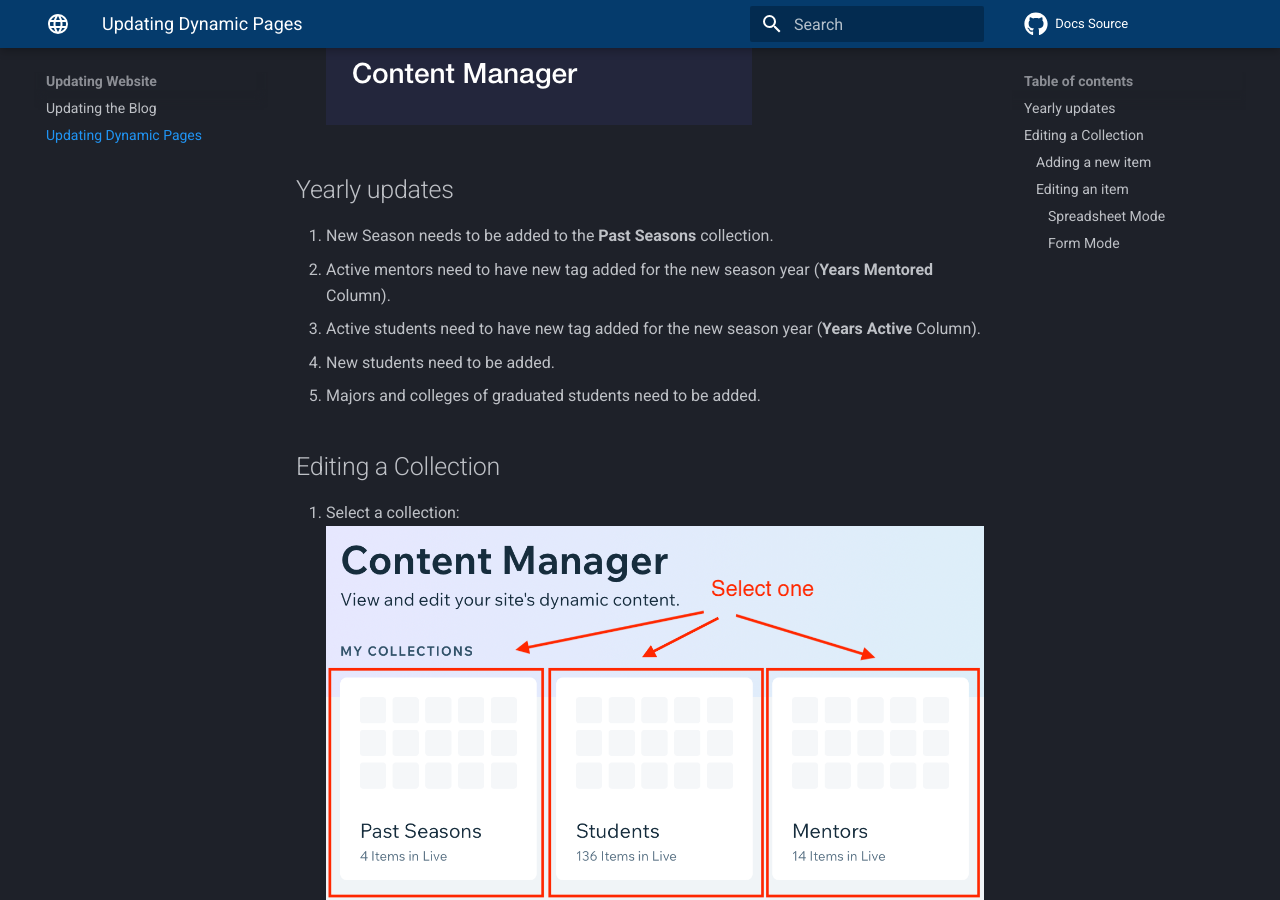
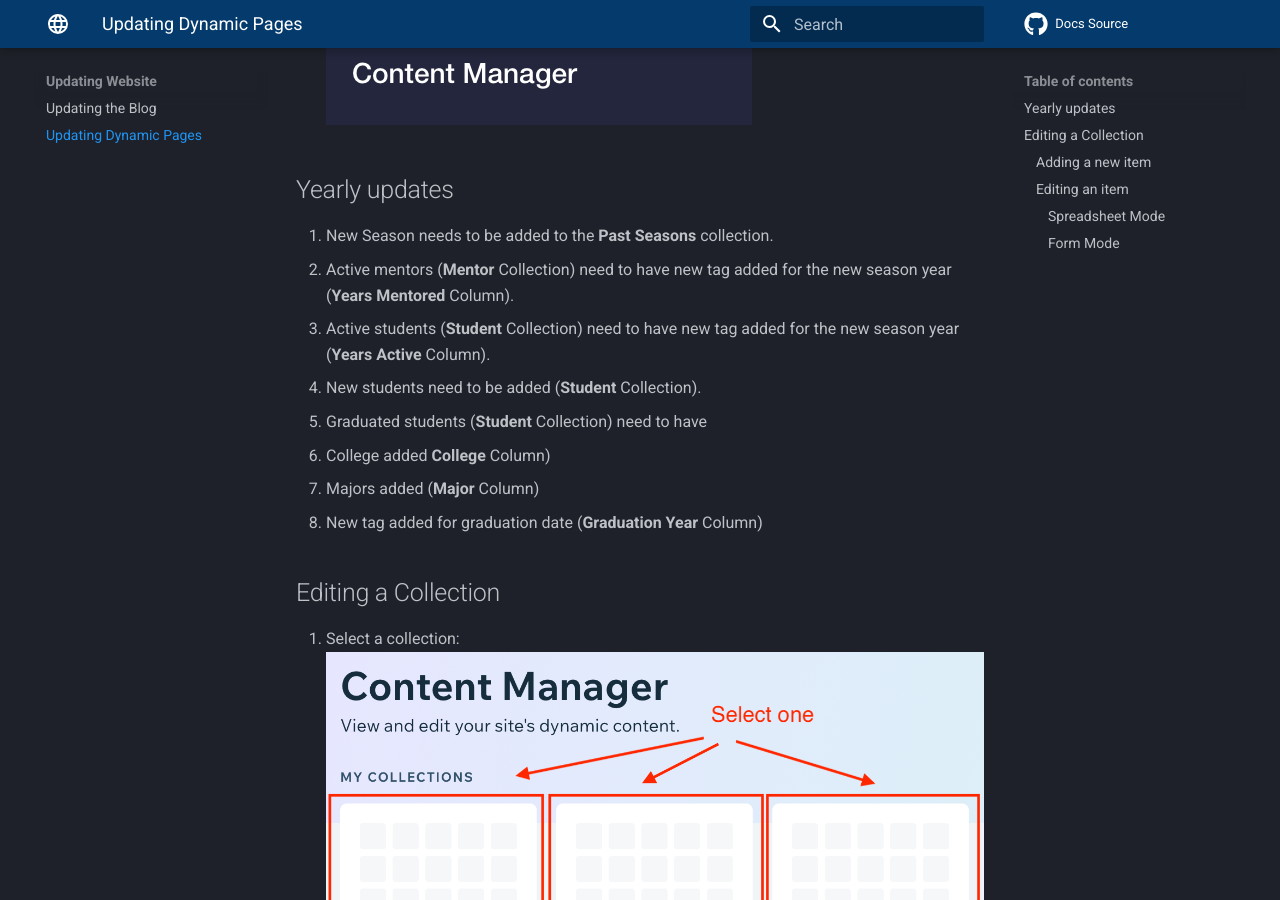
Before and after one commit to FRCTeam3255/Wix-Guide, an MkDocs documentation site: the page built from docs/updating/updating_page_content.md, in a window 1280 px wide and 900 px high, scrolled down 1350 px. Built offline with MkDocs 1.6.1 and Material for MkDocs 9.7.7, drawn with Linux system fonts in a browser that asks for light colours; comment, search, counter and statistics services are not loaded.

Commit message:
clarified yearly updates

```diff
--- a/docs/updating/updating_page_content.md
+++ b/docs/updating/updating_page_content.md
@@ -7,10 +7,13 @@
 ## Yearly updates
 
 1. New Season needs to be added to the **Past Seasons** collection.
-2. Active mentors need to have new tag added for the new season year (**Years Mentored** Column).
-3. Active students need to have new tag added for the new season year (**Years Active** Column).
-4. New students need to be added.
-5. Majors and colleges of graduated students need to be added.
+2. Active mentors (**Mentor** Collection) need to have new tag added for the new season year (**Years Mentored** Column).
+3. Active students (**Student** Collection) need to have new tag added for the new season year (**Years Active** Column).
+4. New students need to be added (**Student** Collection).
+5. Graduated students (**Student** Collection) need to have
+   1. College added **College** Column)
+   2. Majors added (**Major** Column)
+   3. New tag added for graduation date (**Graduation Year** Column)
 
 ## Editing a Collection
 
```
